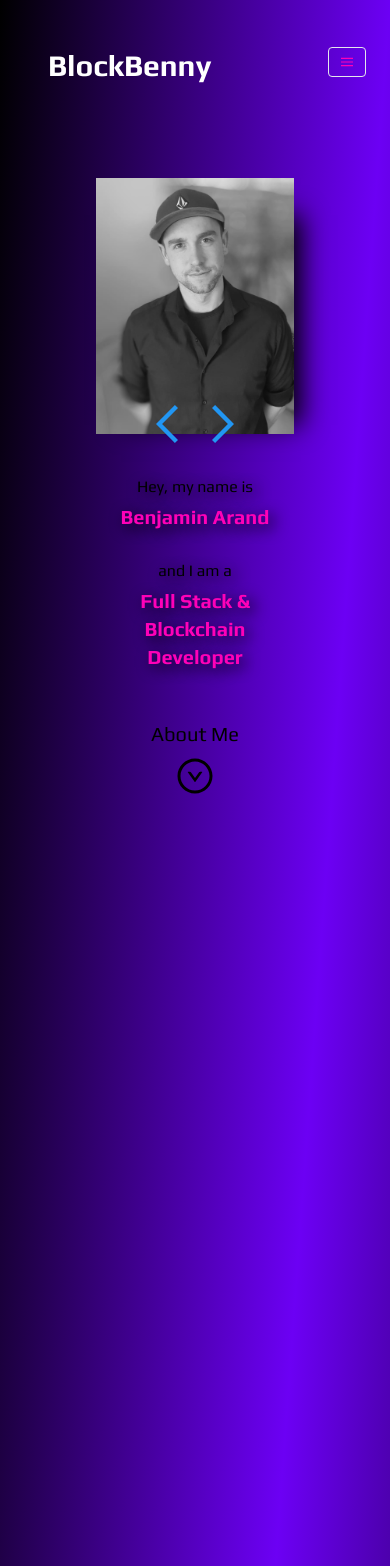
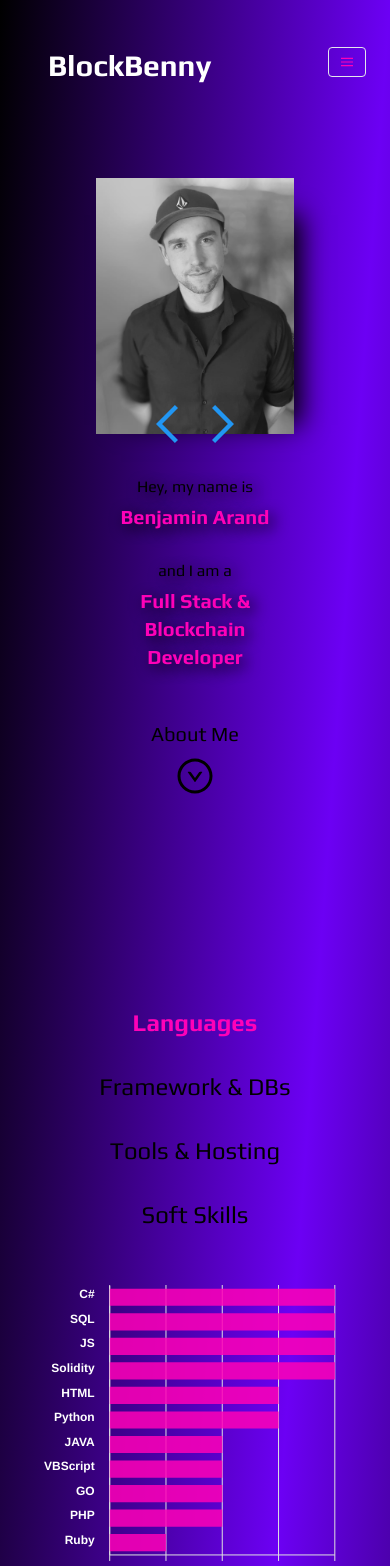
Before and after one commit to BlockBenny/blockbenny, a Next.js app in the folder blockbenny/: page / in a window 390 px wide. Shown: the top 1566 px of the page. Built offline with nearby package versions, Linux system fonts and the light colour scheme.

Commit message:
Making Tech Stack Responsive

```diff
--- a/blockbenny/locales/de-DE.json
+++ b/blockbenny/locales/de-DE.json
@@ -7,7 +7,10 @@
         "about": "Über mich"
     },
     "home": {
-        "title": "<div className='mt-14 text-2xl fullHd:text-xl'>Hallo, mein Name ist</div><div className='mt-1 text-3xl text-textPink font-playB'>Benjamin Arand</div><div className='mt-10 text-2xl fullHd:text-xl'>und ich bin ein</div><div className='mt-1 4k:home-title text-3xl text-textPink font-playB'>Full Stack & Blockchain Developer</div>"
+        "title": "Hallo, mein Name ist",
+        "title1": "Benjamin Arand",
+        "title2": "und ich bin ein",
+        "title3": "Full Stack & Blockchain Developer"
     },
     "resume": {
         "pageOne": [
--- a/blockbenny/locales/en-US.json
+++ b/blockbenny/locales/en-US.json
@@ -17,7 +17,7 @@
             "title": "Languages",
             "values": [
                 {
-                    "x": "C#a .NET",
+                    "x": "C#",
                     "y": 4
                 },
                 {
@@ -25,7 +25,7 @@
                     "y": 4
                 },
                 {
-                    "x": "JS / TS",
+                    "x": "JS",
                     "y": 4
                 },
                 {
@@ -33,7 +33,7 @@
                     "y": 4
                 },
                 {
-                    "x": "HTML / CSS",
+                    "x": "HTML",
                     "y": 3
                 },
                 {
@@ -70,11 +70,11 @@
                     "y": 4
                 },
                 {
-                    "x": "Node / Express JS",
+                    "x": "Node",
                     "y": 4
                 },
                 {
-                    "x": "MSSQL / Oracle",
+                    "x": "MSSQL",
                     "y": 4
                 },
                 {
@@ -82,11 +82,15 @@
                     "y": 3
                 },
                 {
-                    "x": "React.js / Vue.js / Nuxt.js",
+                    "x": "Vue.js",
                     "y": 3
                 },
                 {
-                    "x": "Tailwind CSS",
+                    "x": "React.js",
+                    "y": 3
+                },
+                {
+                    "x": "Tailwind",
                     "y": 3
                 },
                 {
@@ -94,7 +98,11 @@
                     "y": 3
                 },
                 {
-                    "x": "Web3.js / Ether.js",
+                    "x": "Web3.js",
+                    "y": 3
+                },
+                {
+                    "x": "Ether.js",
                     "y": 3
                 },
                 {
@@ -119,19 +127,15 @@
                     "y": 5
                 },
                 {
-                    "x": "VS / VSCode",
+                    "x": "VS",
                     "y": 5
                 },
                 {
-                    "x": "MS Teams / Azure DevOps",
+                    "x": "Azure DevOps",
                     "y": 4
                 },
                 {
-                    "x": "Google Workspace",
-                    "y": 4
-                },
-                {
-                    "x": "Git / GitHub / GitLab",
+                    "x": "Git",
                     "y": 4
                 },
                 {
@@ -160,7 +164,7 @@
             "title": "Soft Skills",
             "values": [
                 {
-                    "x": "Remote Work (It is a Skill)",
+                    "x": "Remote",
                     "y": 5
                 },
                 {
@@ -172,11 +176,11 @@
                     "y": 4
                 },
                 {
-                    "x": "Project Management",
+                    "x": "Pr. Management",
                     "y": 4
                 },
                 {
-                    "x": "Active Communication",
+                    "x": "Communication",
                     "y": 4
                 },
                 {
--- a/blockbenny/pages/techstack.js
+++ b/blockbenny/pages/techstack.js
@@ -14,7 +14,7 @@ export default function TechStack() {
     },
     yaxis: {
       labels: {
-        minWidth: 300,
+        minWidth: 0,
         maxWidth: 300,
       },
     },
@@ -78,6 +78,38 @@ export default function TechStack() {
         horizontal: true,
       },
     },
+    responsive: [
+      {
+        breakpoint: 1000,
+        options: {
+          xaxis: {
+            labels: {
+              formatter: function (value) {
+                var label = "Undefined";
+                switch (value) {
+                  case 1:
+                    label = "20%";
+                    break;
+                  case 2:
+                    label = "40%";
+                    break;
+                  case 3:
+                    label = "60%";
+                    break;
+                  case 4:
+                    label = "80%";
+                    break;
+                  case 5:
+                    label = "100%";
+                    break;
+                }
+                return label;
+              },
+            },
+          },
+        },
+      },
+    ],
   });
 
   const [series, setSeries] = useState([
@@ -93,53 +125,39 @@ export default function TechStack() {
       },
     ]);
 
-    document
-      .getElementById("languageTitle")
-      .classList.remove("text-textPink", "font-playB");
-    document
-      .getElementById("frameworksTitle")
-      .classList.remove("text-textPink", "font-playB");
-    document
-      .getElementById("toolsTitle")
-      .classList.remove("text-textPink", "font-playB");
-    document
-      .getElementById("softSkillsTitle")
-      .classList.remove("text-textPink", "font-playB");
+    document.getElementById("languageTitle").classList.remove("text-textPink", "font-playB");
+    document.getElementById("frameworksTitle").classList.remove("text-textPink", "font-playB");
+    document.getElementById("toolsTitle").classList.remove("text-textPink", "font-playB");
+    document.getElementById("softSkillsTitle").classList.remove("text-textPink", "font-playB");
 
     document.getElementById(elId).classList.add("text-textPink", "font-playB");
   }
 
   return (
     <>
-      <section id="techstack" className="z-20 px-32 min-h-screen">
-        <div className="flex justify-between 4k:pt-64 fullHd:pt-48 pl-64 pr-64 pb-12">
+      <section id="techstack" className="z-20 px-8 lg:px-32 min-h-screen">
+        <div className="text-center lg:flex lg:justify-between pt-24 lg:pt-44 4k:pt-64 fullHd:pt-48 fullHd:pl-64 fullHd:pr-64 pb-12">
           <button
             id="languageTitle"
-            className="text-2xl  p-4 rounded  text-textPink font-playB"
+            className="w-full text-2xl  p-4 rounded  text-textPink font-playB"
             onClick={() => {
-              ChangeChartSeries(
-                enUS.techStack.languages.values,
-                "languageTitle"
-              );
+              ChangeChartSeries(enUS.techStack.languages.values, "languageTitle");
             }}
           >
             {enUS.techStack.languages.title}
           </button>
           <button
             id="frameworksTitle"
-            className="text-2xl  p-4  rounded "
+            className="w-full text-2xl  p-4  rounded "
             onClick={() => {
-              ChangeChartSeries(
-                enUS.techStack.frameworks.values,
-                "frameworksTitle"
-              );
+              ChangeChartSeries(enUS.techStack.frameworks.values, "frameworksTitle");
             }}
           >
             {enUS.techStack.frameworks.title}
           </button>
           <button
             id="toolsTitle"
-            className="text-2xl p-4 rounded "
+            className="w-full text-2xl p-4 rounded "
             onClick={() => {
               ChangeChartSeries(enUS.techStack.tools.values, "toolsTitle");
             }}
@@ -148,25 +166,15 @@ export default function TechStack() {
           </button>
           <button
             id="softSkillsTitle"
-            className="text-2xl p-4 rounded"
+            className="w-full text-2xl p-4 rounded"
             onClick={() => {
-              ChangeChartSeries(
-                enUS.techStack.softSkills.values,
-                "softSkillsTitle"
-              );
+              ChangeChartSeries(enUS.techStack.softSkills.values, "softSkillsTitle");
             }}
           >
             {enUS.techStack.softSkills.title}
           </button>
         </div>
-        <Charts
-          id="chart"
-          options={options}
-          series={series}
-          type="bar"
-          height="40%"
-          className="z-30 pr-64 pl-10 relative pt-10"
-        />
+        <Charts id="chart" options={options} series={series} type="bar" height="40%" className="z-30 -mt-10 lg:-mt-5 lg:pr-32 lg:pl-24 fullHd:pr-80 fullHd:pl-64 relative lg:pt-10" />
       </section>
     </>
   );
```
